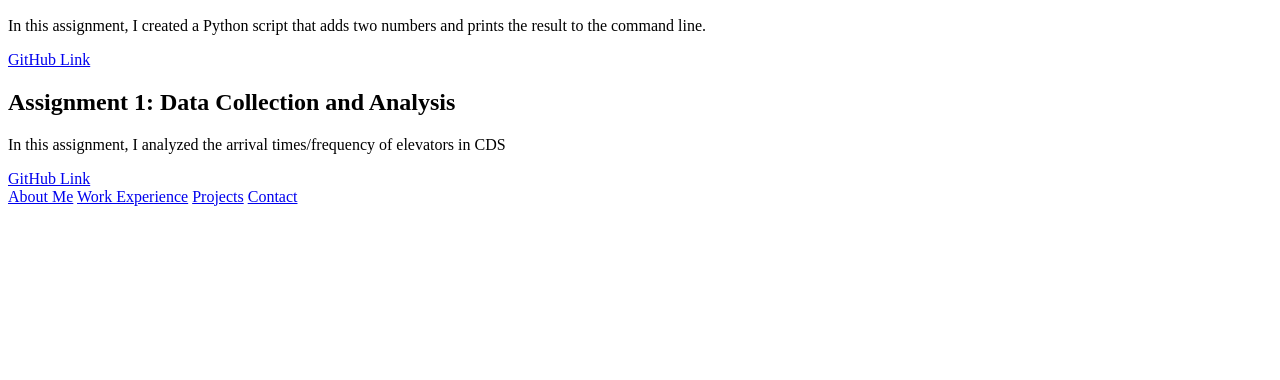
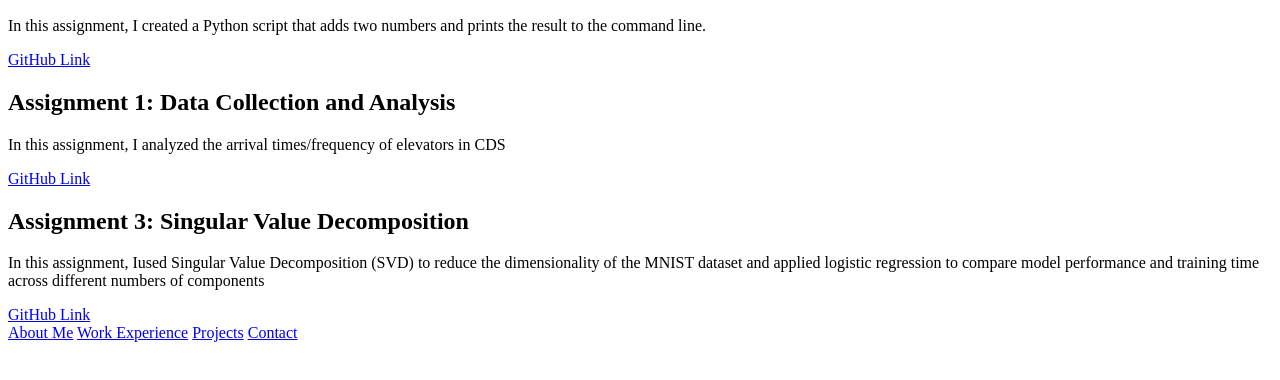
Before and after one commit to gavinpark123/gavinpark123.github.io, a plain HTML site: page assignments.html in a window 1280 px wide. Shown: the part 110-490 px from the top of the page. Drawn offline with Linux system fonts and the light colour scheme.

Commit message:
Add Assignment 3

```diff
--- a/assignments.html
+++ b/assignments.html
@@ -14,6 +14,9 @@
         <h2>Assignment 1: Data Collection and Analysis</h2>
         <p>In this assignment, I analyzed the arrival times/frequency of elevators in CDS</p>
         <a href="https://github.com/gavinpark123/gavinpark123-assignment-1.git" target="_blank">GitHub Link</a>
+        <h2>Assignment 3: Singular Value Decomposition</h2>
+        <p>In this assignment, Iused Singular Value Decomposition (SVD) to reduce the dimensionality of the MNIST dataset and applied logistic regression to compare model performance and training time across different numbers of components</p>
+        <a href="https://github.com/gavinpark123/gpark-assignment-3.git" target="_blank">GitHub Link</a>
 
     </section>
 
```
